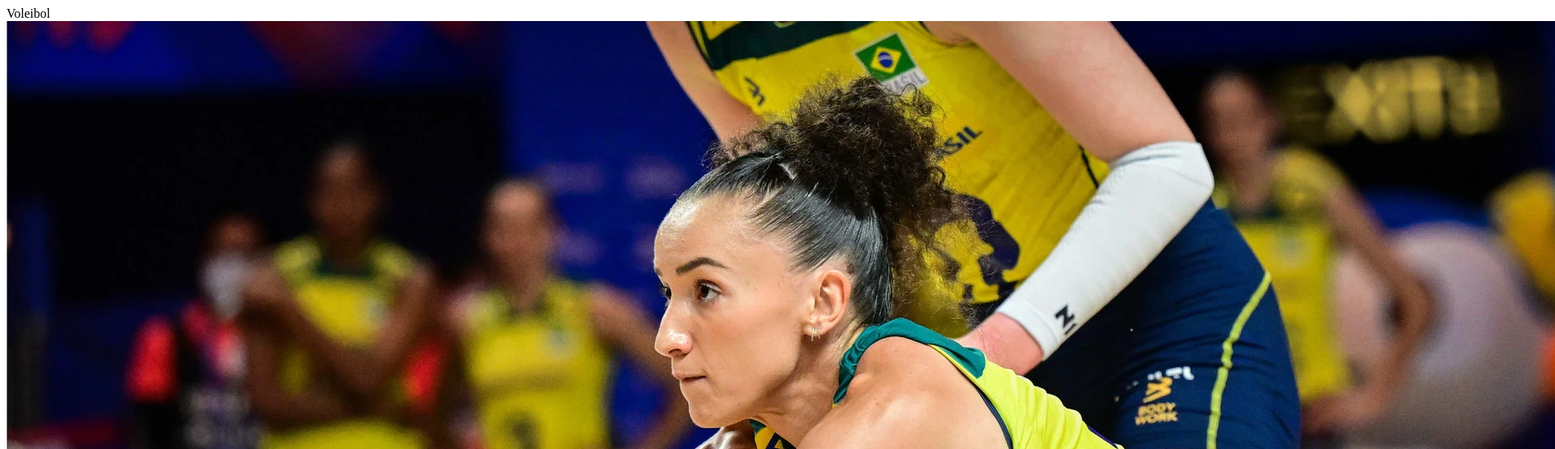
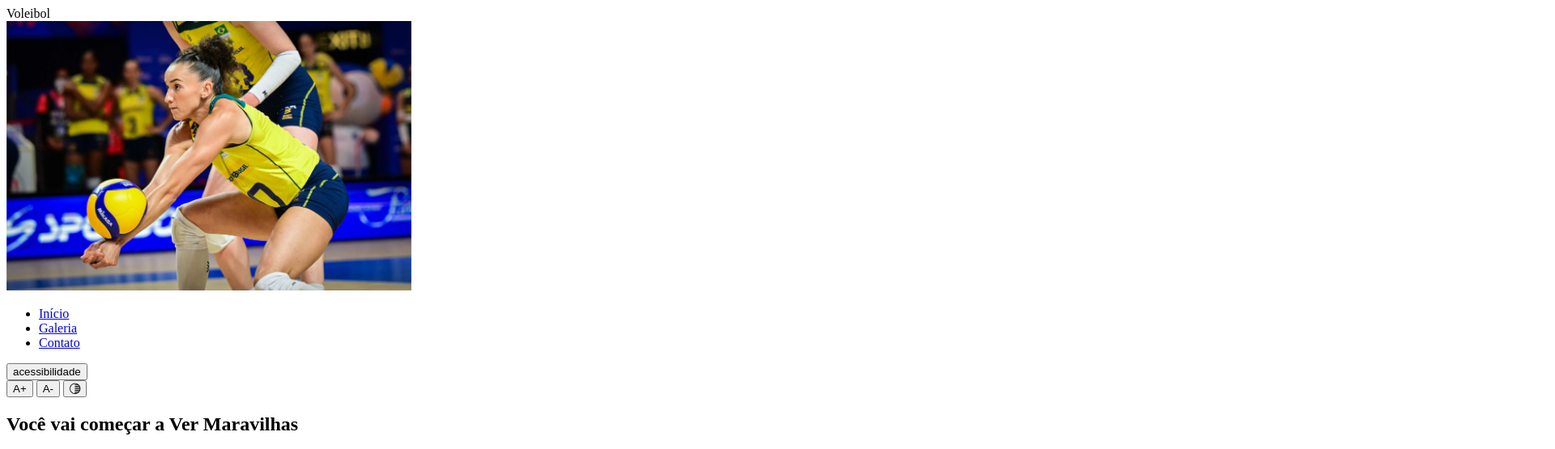
Before and after one commit to jeanxd89/Voleibol, a plain HTML site: page index.html in a window 1280 px wide. Shown: the top 555 px of the page at 81% size, 1920 px wide, since content can reach past the window. Drawn offline with nearby package versions, Linux system fonts and the light colour scheme; files whose address does not match are found by name.

Commit message:
Update index.html

```diff
--- a/index.html
+++ b/index.html
@@ -13,7 +13,7 @@
   <header class=" p-5">
 
         <nav class="container d-flex justify-content-between align-items-center" >
-            <img src="imagem/volei10.jpeg" class="nav-img " loading="lazy">
+            <img src="imagem/volei10.jpeg" width="500" class="nav-img " loading="lazy">
             <ul class="nav mt-5">
                 <li class="nav-item"><a class="nav-link" href="#inicio">Início</a></li>
                 <li class="nav-item"><a class="nav-link" href="#galeria">Galeria</a></li>
```
